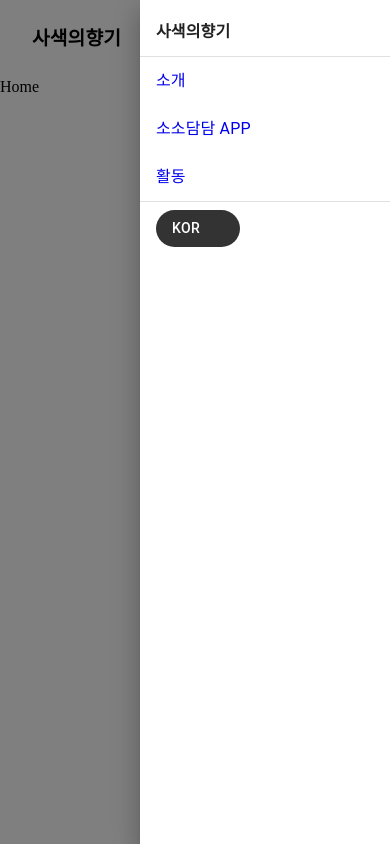
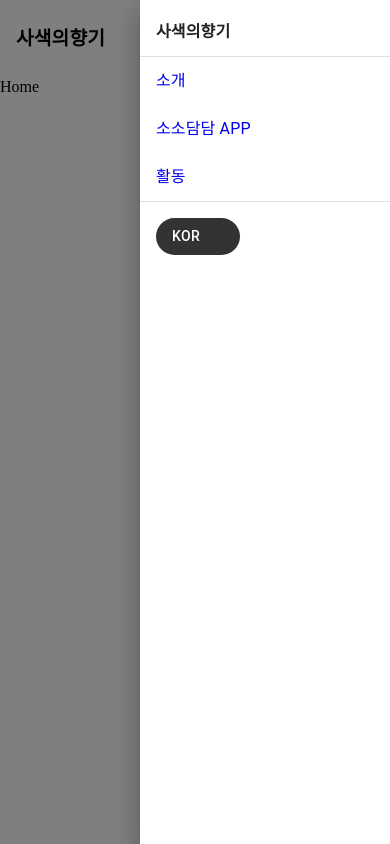
Before and after one commit to Moazam05/ui-test, a React (Vite) app: page / in a window 390 px wide. Both pictures are taken after a click on the button 338 px from the left and 39 px from the top of the page. Built offline with nearby package versions, Linux system fonts and the light colour scheme; some icons are missing.

Commit message:
styling set

```diff
--- a/src/components/Header/index.jsx
+++ b/src/components/Header/index.jsx
@@ -49,7 +49,7 @@ const Header = () => {
         top: 0,
         bgcolor: "white",
         zIndex: 1100,
-        px: 4,
+        px: { xs: 2, md: 4 },
       }}
     >
       <Box
@@ -99,7 +99,7 @@ const Header = () => {
           >
             <Typography
               component="a"
-              href="/intro"
+              href="/"
               sx={{
                 textDecoration: "none",
                 color: "text.primary",
@@ -112,7 +112,7 @@ const Header = () => {
 
             <Typography
               component="a"
-              href="/app"
+              href="/"
               sx={{
                 textDecoration: "none",
                 color: "text.primary",
@@ -125,7 +125,7 @@ const Header = () => {
 
             <Typography
               component="a"
-              href="/activities"
+              href="/"
               sx={{
                 textDecoration: "none",
                 color: "text.primary",
@@ -195,17 +195,17 @@ const Header = () => {
                 />
               </ListItem>
               <Divider />
-              <ListItem button component="a" href="/intro">
+              <ListItem button component="a" href="/">
                 <ListItemText primary="소개" />
               </ListItem>
-              <ListItem button component="a" href="/app">
+              <ListItem button component="a" href="/">
                 <ListItemText primary="소소담담 APP" />
               </ListItem>
-              <ListItem button component="a" href="/activities">
+              <ListItem button component="a" href="/">
                 <ListItemText primary="활동" />
               </ListItem>
               <Divider />
-              <ListItem>
+              <ListItem sx={{ marginTop: 1 }}>
                 <Button
                   onClick={handleLanguageClick}
                   endIcon={<KeyboardArrowDownIcon />}
```
